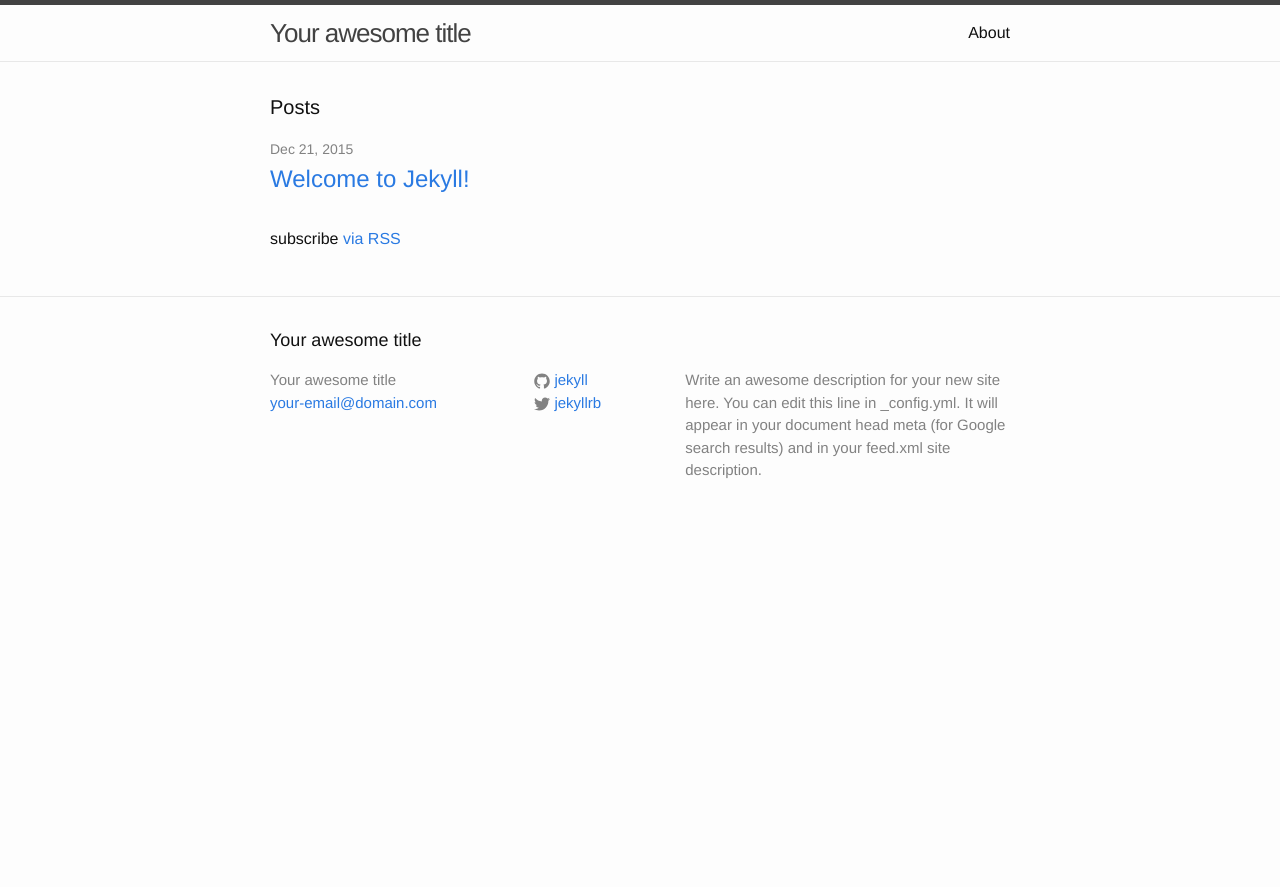
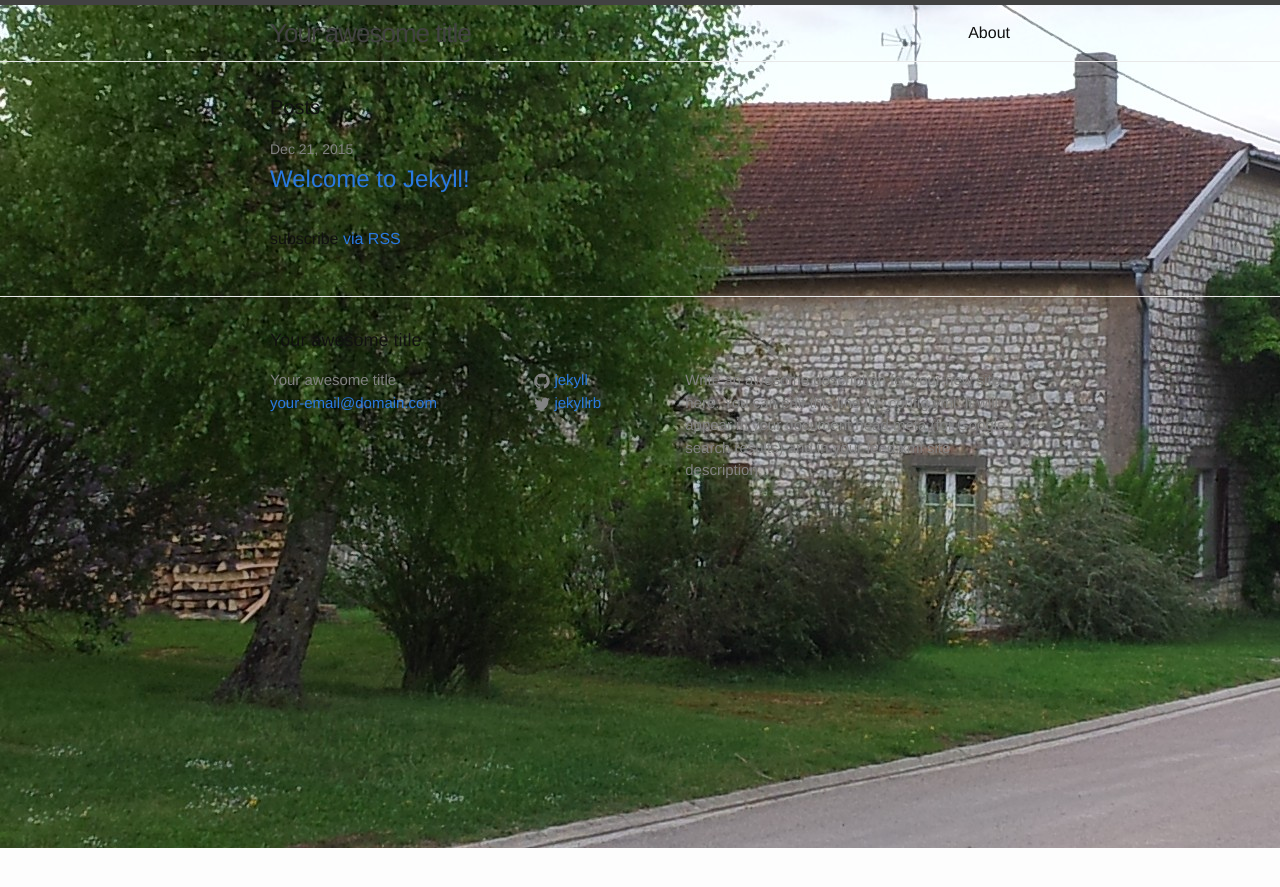
Before and after one commit to cltpr/cltpr.github.io, a Jekyll site: the page built from index.html, in a window 1280 px wide. Shown: the top 887 px of the page. Built offline with Jekyll 4.4.1, drawn with Linux system fonts in a browser that asks for light colours.

Commit message:
21122015

```diff
--- a/css/main.scss
+++ b/css/main.scss
@@ -4,7 +4,7 @@
 @charset "utf-8";
 
 body{
-background-image:url(./photoCouverture.jpg);
+background-image:url(../photoCouverture.jpg);
 background-repeat:no-repeat;
 background-position:100 100;
 }
```
